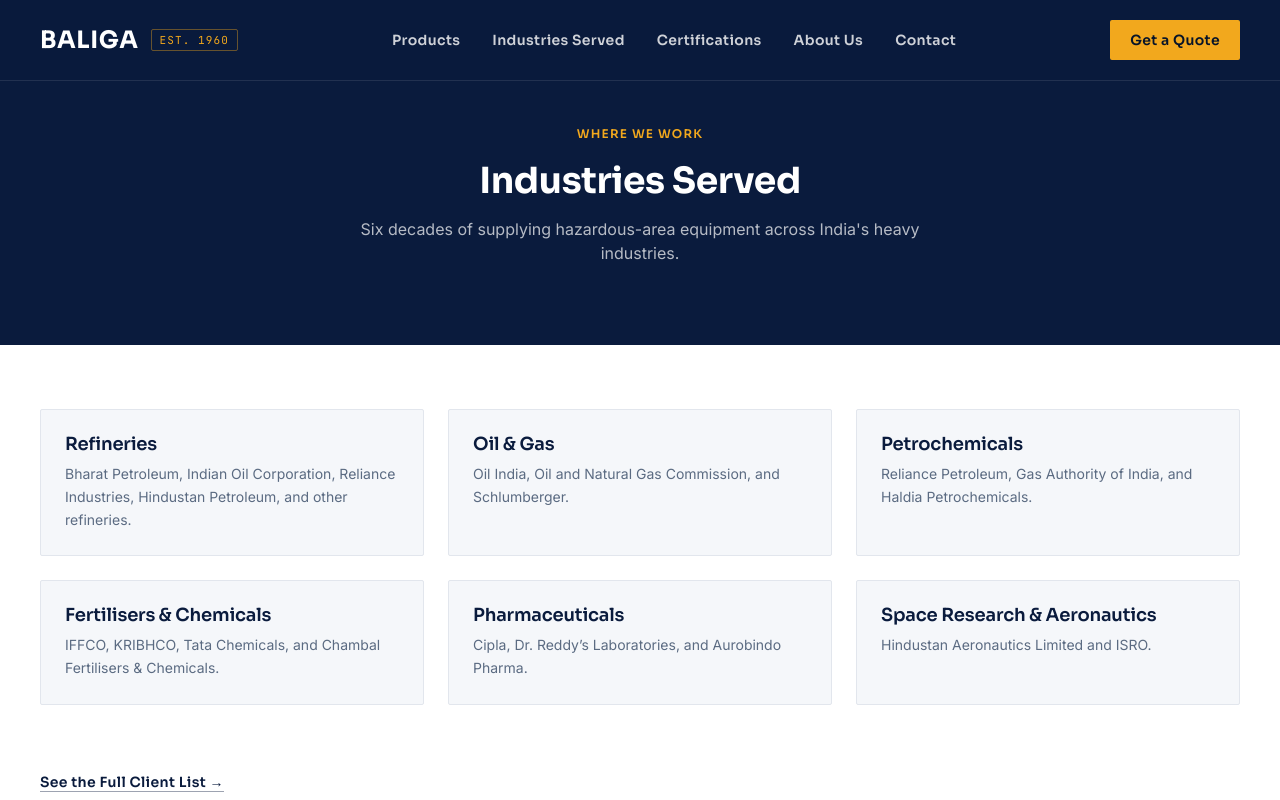
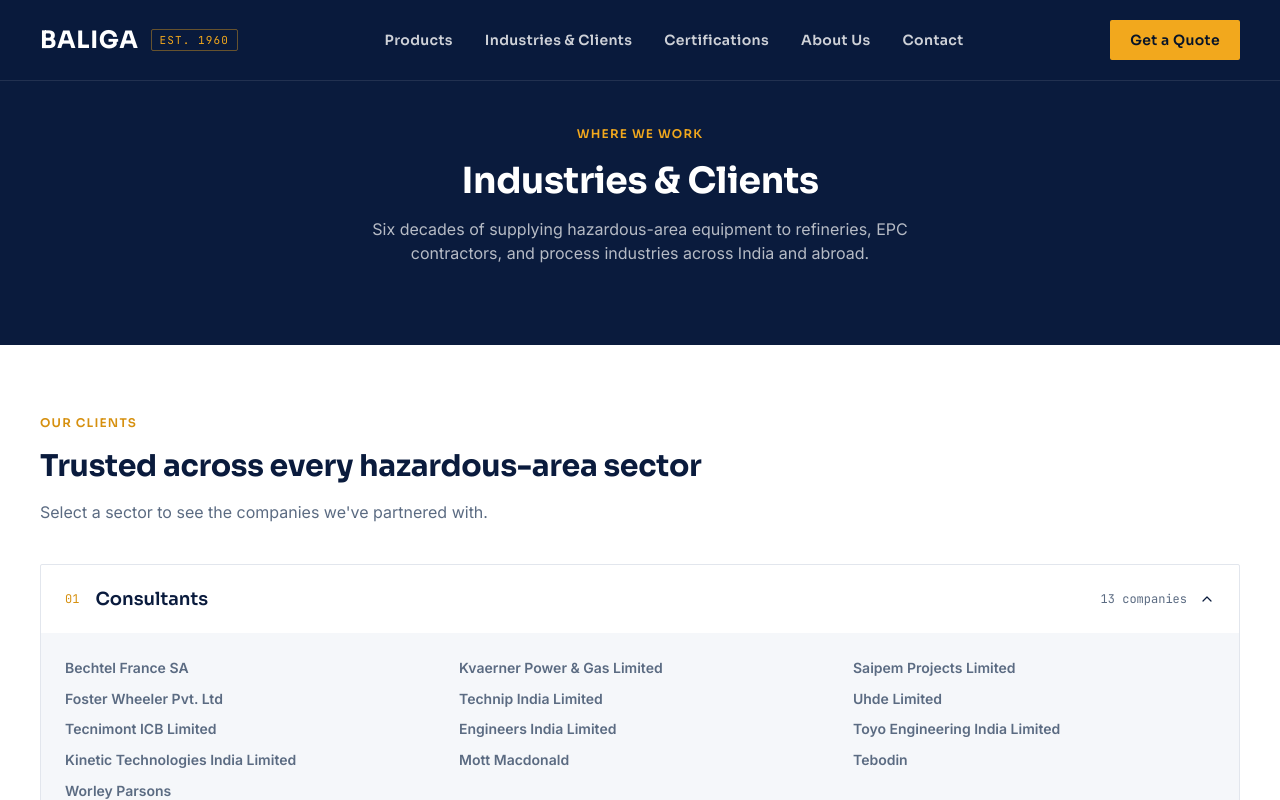
Before and after one commit to AriprakashR/Baliga-Website, a Next.js app: page /industries in a window 1280 px wide. Shown: the top 800 px of the page. Built offline with nearby package versions, Linux system fonts and the light colour scheme.

Commit message:
feat: indutries and clients

```diff
--- a/src/app/clients/page.tsx
+++ /dev/null
@@ -1,47 +0,0 @@
-import type { Metadata } from 'next';
-import clientGroups from '@/data/clients.json';
-
-export const metadata: Metadata = { title: 'Clients' };
-
-export default function ClientsPage() {
-  return (
-    <>
-      <section className='bg-navy-900 py-20 text-center text-white'>
-        <div className='max-w-(--container-page) mx-auto px-6 md:px-10'>
-          <span className='font-display text-xs tracking-widest text-amber-500'>
-            WHO WE SERVE
-          </span>
-          <h1 className='mt-4 text-3xl md:text-4xl font-bold'>
-            Our Clients
-          </h1>
-          <p className='mt-4 max-w-xl mx-auto font-body normal-case text-white/70'>
-            Trusted by consultants, refineries, EPC contractors, and process
-            industries across India and abroad.
-          </p>
-        </div>
-      </section>
-
-      <section className='bg-white'>
-        <div className='max-w-(--container-page) mx-auto px-6 md:px-10 py-16 grid sm:grid-cols-2 lg:grid-cols-3 gap-x-12 gap-y-10'>
-          {clientGroups.map(group => (
-            <div key={group.industry}>
-              <h2 className='font-display text-sm tracking-widest text-amber-600'>
-                {group.industry.toUpperCase()}
-              </h2>
-              <ul className='mt-4 space-y-2'>
-                {group.companies.map(company => (
-                  <li
-                    key={company}
-                    className='font-body normal-case text-steel text-sm leading-relaxed'
-                  >
-                    {company}
-                  </li>
-                ))}
-              </ul>
-            </div>
-          ))}
-        </div>
-      </section>
-    </>
-  );
-}
--- a/src/app/industries/page.tsx
+++ b/src/app/industries/page.tsx
@@ -1,20 +1,8 @@
 import type { Metadata } from 'next';
-import Link from 'next/link';
-import { INDUSTRIES } from '@/data/industries';
+import clientGroups from '@/data/clients.json';
+import ClientsAccordion from '@/components/industries/ClientsAccordion';
 
-export const metadata: Metadata = { title: 'Industries Served' };
-
-const INDUSTRY_EXAMPLES: Record<string, string> = {
-  refineries:
-    'Bharat Petroleum, Indian Oil Corporation, Reliance Industries, Hindustan Petroleum, and other refineries.',
-  'oil-gas': 'Oil India, Oil and Natural Gas Commission, and Schlumberger.',
-  petrochemicals:
-    'Reliance Petroleum, Gas Authority of India, and Haldia Petrochemicals.',
-  'fertilisers-chemicals':
-    'IFFCO, KRIBHCO, Tata Chemicals, and Chambal Fertilisers & Chemicals.',
-  pharmaceuticals: 'Cipla, Dr. Reddy’s Laboratories, and Aurobindo Pharma.',
-  aerospace: 'Hindustan Aeronautics Limited and ISRO.',
-};
+export const metadata: Metadata = { title: 'Industries & Clients' };
 
 export default function IndustriesPage() {
   return (
@@ -25,38 +13,30 @@
             WHERE WE WORK
           </span>
           <h1 className='mt-4 text-3xl md:text-4xl font-bold'>
-            Industries Served
+            Industries &amp; Clients
           </h1>
           <p className='mt-4 max-w-xl mx-auto font-body normal-case text-white/70'>
-            Six decades of supplying hazardous-area equipment across
-            India&apos;s heavy industries.
+            Six decades of supplying hazardous-area equipment to refineries, EPC
+            contractors, and process industries across India and abroad.
           </p>
         </div>
       </section>
 
       <section className='bg-white'>
-        <div className='max-w-(--container-page) mx-auto px-6 md:px-10 py-16 grid sm:grid-cols-2 lg:grid-cols-3 gap-6'>
-          {INDUSTRIES.map(industry => (
-            <div
-              key={industry.slug}
-              className='border border-line rounded-sm p-6 bg-mist'
-            >
-              <h2 className='font-display text-lg text-navy-900 normal-case'>
-                {industry.label}
-              </h2>
-              <p className='mt-2 font-body normal-case text-steel text-sm leading-relaxed'>
-                {INDUSTRY_EXAMPLES[industry.slug]}
-              </p>
-            </div>
-          ))}
-        </div>
-        <div className='max-w-(--container-page) mx-auto px-6 md:px-10 pb-16'>
-          <Link
-            href='/clients'
-            className='font-display text-sm tracking-wide text-navy-900 border-b border-navy-900/40 hover:border-navy-900 transition-colors'
-          >
-            See the Full Client List →
-          </Link>
+        <div className='max-w-(--container-page) mx-auto px-6 md:px-10 py-16'>
+          <span className='font-display text-xs tracking-widest text-amber-600'>
+            OUR CLIENTS
+          </span>
+          <h2 className='mt-4 font-display text-3xl font-bold text-navy-900 max-w-2xl'>
+            Trusted across every hazardous-area sector
+          </h2>
+          <p className='mt-4 max-w-2xl font-body normal-case text-steel'>
+            Select a sector to see the companies we&apos;ve partnered with.
+          </p>
+
+          <div className='mt-10'>
+            <ClientsAccordion groups={clientGroups} />
+          </div>
         </div>
       </section>
     </>
--- /dev/null
+++ b/src/components/industries/ClientsAccordion.tsx
@@ -0,0 +1,83 @@
+'use client';
+
+import { useState } from 'react';
+
+type ClientGroup = { industry: string; companies: string[] };
+
+export default function ClientsAccordion({
+  groups,
+}: {
+  groups: ClientGroup[];
+}) {
+  const [openIndex, setOpenIndex] = useState<number | null>(0);
+
+  return (
+    <div className='border border-line rounded-sm bg-white divide-y divide-line'>
+      {groups.map((group, index) => {
+        const isOpen = openIndex === index;
+        const panelId = `client-panel-${index}`;
+
+        return (
+          <div key={group.industry}>
+            <button
+              type='button'
+              onClick={() => setOpenIndex(isOpen ? null : index)}
+              aria-expanded={isOpen}
+              aria-controls={panelId}
+              className='w-full flex items-center justify-between gap-4 px-6 py-5 text-left hover:bg-mist transition-colors cursor-pointer'
+            >
+              <span className='flex items-center gap-4 '>
+                <span className='font-mono text-xs text-amber-600'>
+                  {String(index + 1).padStart(2, '0')}
+                </span>
+                <span className='font-display text-base md:text-lg text-navy-900 normal-case'>
+                  {group.industry}
+                </span>
+              </span>
+              <span className='flex items-center gap-3 shrink-0'>
+                <span className='hidden sm:inline font-mono text-xs  text-steel'>
+                  {group.companies.length} companies
+                </span>
+                <svg
+                  viewBox='0 0 24 24'
+                  fill='none'
+                  className={`w-4 h-4 text-navy-900 transition-transform duration-200 ${
+                    isOpen ? 'rotate-180' : ''
+                  }`}
+                >
+                  <path
+                    d='M6 9l6 6 6-6'
+                    stroke='currentColor'
+                    strokeWidth='1.8'
+                    strokeLinecap='round'
+                    strokeLinejoin='round'
+                  />
+                </svg>
+              </span>
+            </button>
+
+            <div
+              id={panelId}
+              className={`grid transition-all duration-300 ease-in-out ${
+                isOpen ? 'grid-rows-[1fr]' : 'grid-rows-[0fr]'
+              }`}
+            >
+              <div className='overflow-hidden'>
+                <ul className='bg-mist px-6 pb-6  pt-6 grid sm:grid-cols-2 lg:grid-cols-3 gap-x-8 gap-y-2'>
+                  {group.companies.map(company => (
+                    <li
+                      key={company}
+                      className='font-body normal-case text-steel text-sm font-bold leading-relaxed'
+                    >
+                      {company}
+                    </li>
+                  ))}
+                </ul>
+              </div>
+            </div>
+          </div>
+        );
+      })}
+    </div>
+  );
+}
--- a/src/components/layout/Footer.tsx
+++ b/src/components/layout/Footer.tsx
@@ -15,8 +15,7 @@
     links: [
       { label: 'About Us', href: '/about' },
       { label: 'Certifications', href: '/certifications' },
-      { label: 'Industries Served', href: '/industries' },
-      { label: 'Clients', href: '/clients' },
+      { label: 'Industries & Clients', href: '/industries' },
     ],
   },
   {
--- a/src/components/layout/Header.tsx
+++ b/src/components/layout/Header.tsx
@@ -5,7 +5,7 @@
 
 const NAV_LINKS = [
   { label: 'Products', href: '/products' },
-  { label: 'Industries Served', href: '/industries' },
+  { label: 'Industries & Clients', href: '/industries' },
   { label: 'Certifications', href: '/certifications' },
   { label: 'About Us', href: '/about' },
   { label: 'Contact', href: '/contact' },
--- a/src/data/industries.ts
+++ /dev/null
@@ -1,9 +0,0 @@
-// matches the real clientele verticals from the old site
-export const INDUSTRIES = [
-  { slug: 'refineries', label: 'Refineries' },
-  { slug: 'oil-gas', label: 'Oil & Gas' },
-  { slug: 'petrochemicals', label: 'Petrochemicals' },
-  { slug: 'fertilisers-chemicals', label: 'Fertilisers & Chemicals' },
-  { slug: 'pharmaceuticals', label: 'Pharmaceuticals' },
-  { slug: 'aerospace', label: 'Space Research & Aeronautics' },
-];
```
